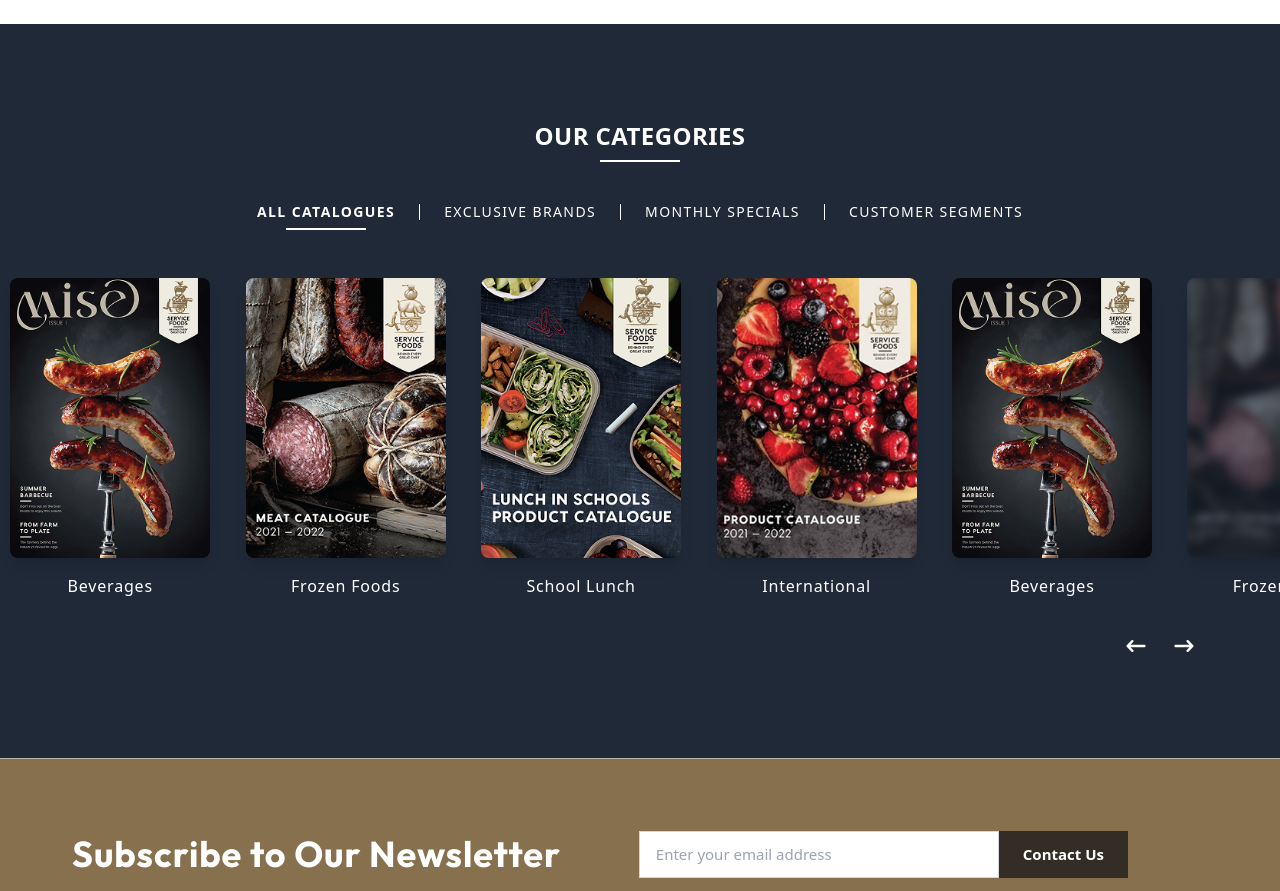
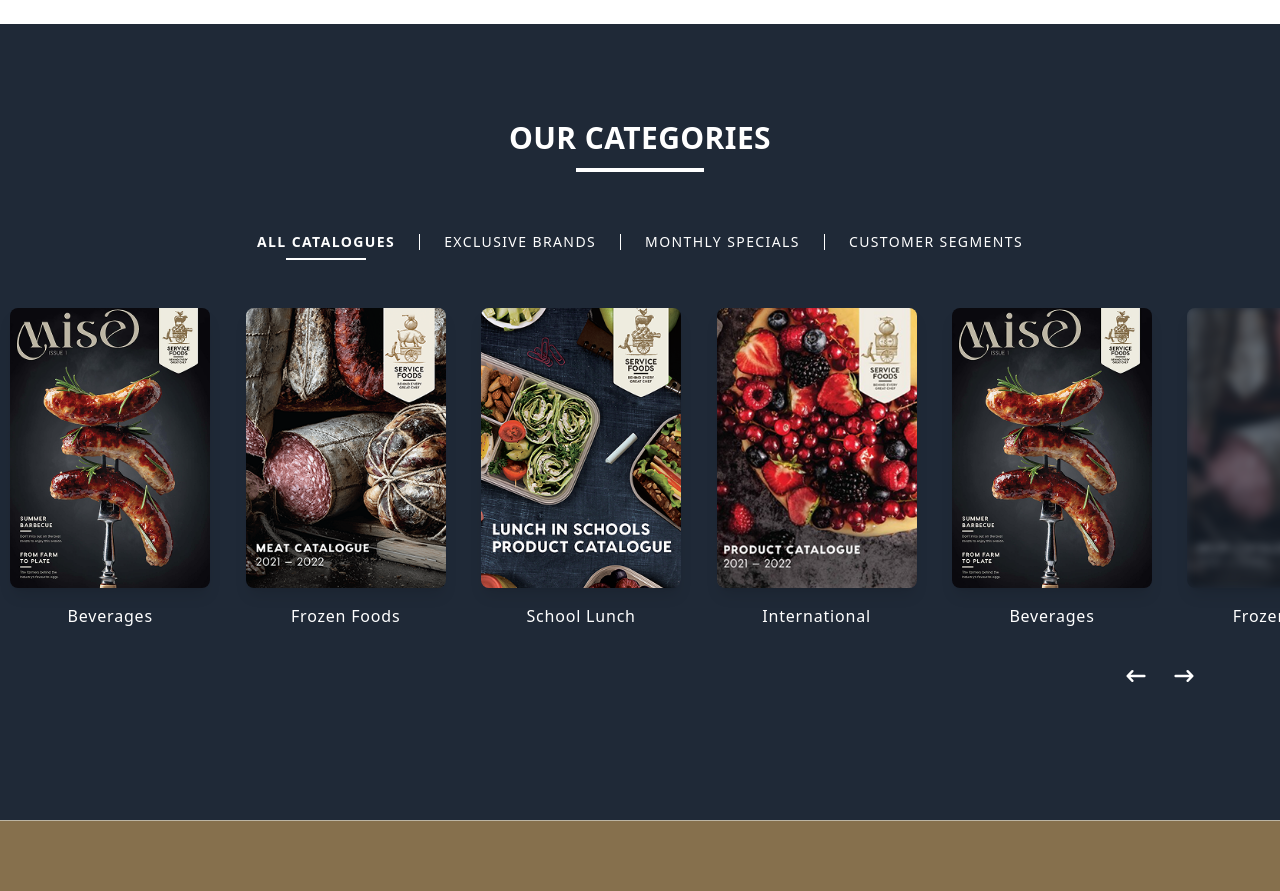
Before and after one commit to vanshikamadesya/service-food-ui, a React (Vite) app: page /product in a window 1280 px wide. Shown: the part 3740-4631 px from the top of the page. Built offline with nearby package versions, Linux system fonts and the light colour scheme.

Commit message:
update our catalogues to dynamic

```diff
--- a/src/components/CatalogSlider.tsx
+++ b/src/components/CatalogSlider.tsx
@@ -2,7 +2,8 @@ import { Swiper, SwiperSlide } from "swiper/react";
 import { Navigation } from "swiper/modules";
 import "swiper/swiper-bundle.css";
 import { useState } from "react";
-import { HiArrowNarrowLeft, HiArrowNarrowRight } from "react-icons/hi";
+import TitleSection from "./TitleSection";
+import SwiperNavigation from "./SwiperNavigation";
 
 interface CatalogItem {
   title: string;
@@ -13,9 +14,25 @@ interface CatalogItem {
 interface CatalogSliderProps {
   categories: string[];
   catalogs: CatalogItem[];
+  // New alignment props
+  title?: string;
+  showDivider?: boolean;
+  titleAlignment?: 'left' | 'center' | 'right';
+  titlePosition?: 'top' | 'bottom';
+  arrowAlignment?: 'left' | 'center' | 'right';
+  arrowPosition?: 'top' | 'bottom';
 }
 
-const CatalogSlider: React.FC<CatalogSliderProps> = ({ categories, catalogs }) => {
+const CatalogSlider: React.FC<CatalogSliderProps> = ({
+  categories,
+  catalogs,
+  title = 'OUR CATEGORIES',
+  showDivider = true,
+  titleAlignment = 'center',
+  titlePosition = 'top',
+  arrowAlignment = 'right',
+  arrowPosition = 'bottom'
+}) => {
   const [selectedCategory, setSelectedCategory] = useState("ALL CATALOGUES");
   const [activeIndex, setActiveIndex] = useState(0);
   // Track visible slide indexes for desktop view but not for filtering
@@ -47,14 +64,23 @@ const CatalogSlider: React.FC<CatalogSliderProps> = ({ categories, catalogs }) =
     setVisibleSlides(fullyVisibleSlides);
   };
 
+  // Significantly reduced bottom padding when title is at bottom
+  const containerPadding = titlePosition === 'bottom'
+    ? 'py-16 md:pt-24 md:pb-12'
+    : 'py-16 md:py-24 md:pb-40';
+
   return (
-    <div className="sm:bg-gray-800 bg-gray-700 text-white py-16 md:py-24 md:pb-40 tracking-wide w-full overflow-hidden">
-      {/* Section Heading */}
+    <div className={`sm:bg-gray-800 bg-gray-500 text-white ${containerPadding} tracking-wide w-full overflow-hidden`}>
       <div className="container mx-auto px-4">
-        <h2 className="text-center text-xl sm:text-2xl font-semibold mb-2 text-white uppercase">
-          OUR CATEGORIES
-        </h2>
-        <div className="w-20 h-0.5 bg-white mx-auto mb-8"></div>
+        {/* Title Section at Top if titlePosition is top */}
+        {titlePosition === 'top' && (
+          <TitleSection
+            title={title}
+            showDivider={showDivider}
+            titleAlignment={titleAlignment}
+            className="text-white"
+          />
+        )}
 
         {/* Category Filter */}
         <div className="flex justify-center mb-8 md:mb-12">
@@ -110,10 +136,10 @@ const CatalogSlider: React.FC<CatalogSliderProps> = ({ categories, catalogs }) =
           <div className="block sm:hidden overflow-visible w-full -mx-4">
             <Swiper
               spaceBetween={-50}
-              slidesPerView={1.9}
+              slidesPerView={1.4}
               centeredSlides={true}
               loop={filteredCatalogs.length > 1}
-              className="pb-16 px-0 w-screen"
+              className={`px-0 w-screen ${titlePosition === "bottom" ? "pb-8" : "pb-16"}`}
               onSlideChange={(swiper) => setActiveIndex(swiper.activeIndex)}
             >
               {filteredCatalogs.map((catalog, index) => (
@@ -137,7 +163,7 @@ const CatalogSlider: React.FC<CatalogSliderProps> = ({ categories, catalogs }) =
                         />
                       </div>
                       {isActive && (
-                        <div className="mt-6 mb-2 text-center">
+                        <div className="mt-8 mb-0 text-center">
                           <p className="text-white text-sm font-medium tracking-wider">
                             {catalog.category}
                           </p>
@@ -150,8 +176,8 @@ const CatalogSlider: React.FC<CatalogSliderProps> = ({ categories, catalogs }) =
             </Swiper>
           </div>
 
-          {/* Desktop View: */}
-          <div className="hidden sm:block -mx-4 w-screen">
+          {/* Desktop View */}
+          <div className={`hidden sm:block -mx-4 w-screen ${titlePosition === "bottom" ? "mb-4" : "mb-8"}`}>
             <Swiper
               spaceBetween={15}
               slidesPerView={5}
@@ -209,17 +235,26 @@ const CatalogSlider: React.FC<CatalogSliderProps> = ({ categories, catalogs }) =
               ))}
             </Swiper>
 
-            {/* Navigation Arrows */}
-            <div className="flex absolute mt-8 bottom-0 right-16 transform translate-y-16 items-center gap-4 z-20">
-              <button className="custom-swiper-prev text-white text-2xl p-1">
-                <HiArrowNarrowLeft />
-              </button>
-              <button className="custom-swiper-next text-white text-2xl p-1">
-                <HiArrowNarrowRight />
-              </button>
+            {/* Navigation component */}
+            <div className={titlePosition === "bottom" ? "-mt-2" : ""}>
+              <SwiperNavigation
+                arrowAlignment={arrowAlignment}
+                arrowPosition={arrowPosition}
+              />
             </div>
           </div>
         </div>
+
+        {/* Title Section at Bottom if titlePosition is bottom */}
+        {titlePosition === 'bottom' && (
+          <TitleSection
+            title={title}
+            showDivider={showDivider}
+            titleAlignment={titleAlignment}
+            titlePosition="bottom"
+            className="text-white mt-4"
+          />
+        )}
       </div>
     </div>
   );
--- a/src/components/TitleSection.tsx
+++ b/src/components/TitleSection.tsx
@@ -21,9 +21,9 @@ const TitleSection: React.FC<TitleSectionProps> = ({
 
   return (
     <div
-      className={`w-full ${positionClass    } text-${titleAlignment} ${className}`}
+      className={`w-full ${positionClass} text-${titleAlignment} ${className}`}
     >
-      <div className={`inline-block px-16 mb-3 md:mb-8`}>
+      <div className={`inline-block px-10 md:px-16 mb-3 md:mb-8`}>
       <h2 className={`text-lg md:text-3xl font-bold md:mb-3 ${className}`}>
       {title}
         </h2>
--- a/src/components/our-catalogues.tsx
+++ /dev/null
@@ -1,8 +0,0 @@
-import CatalogSlider from "./CatalogSlider";
-import { allCategories, catalogs } from "../data/catalogData";
-
-const OurCatalogues = () => {
-  return <CatalogSlider categories={allCategories} catalogs={catalogs} />;
-};
-
-export default OurCatalogues;
--- a/src/pages/ProductPage.tsx
+++ b/src/pages/ProductPage.tsx
@@ -1,8 +1,9 @@
 import OncePlace from "../components/OncePlace";
-import CatalogSlider from "../components/our-catalogues";
+import CatalogSlider from "../components/CatalogSlider";
 import banner from "../assets/images/banner.png";
 import { OurCategory } from "../components/OurCategories";
 import { ExclusiveBrand } from "../components/ExclusiveBrands/index";
+import { allCategories, catalogs } from "../data/ourCatelogDate";
 function ProductPage() {
   return (
     <>
@@ -13,7 +14,14 @@ function ProductPage() {
       />
       <OurCategory />
       <ExclusiveBrand />
-      <CatalogSlider />
+      <CatalogSlider
+        categories={allCategories}
+        catalogs={catalogs}
+        titleAlignment="center"
+        titlePosition="top"
+        arrowAlignment="right"
+        arrowPosition="bottom"
+      />
     </>
   );
 }
```
Also changed, not shown: src/data/ourCatelogDate.ts (renamed from src/data/catalogData.ts).
